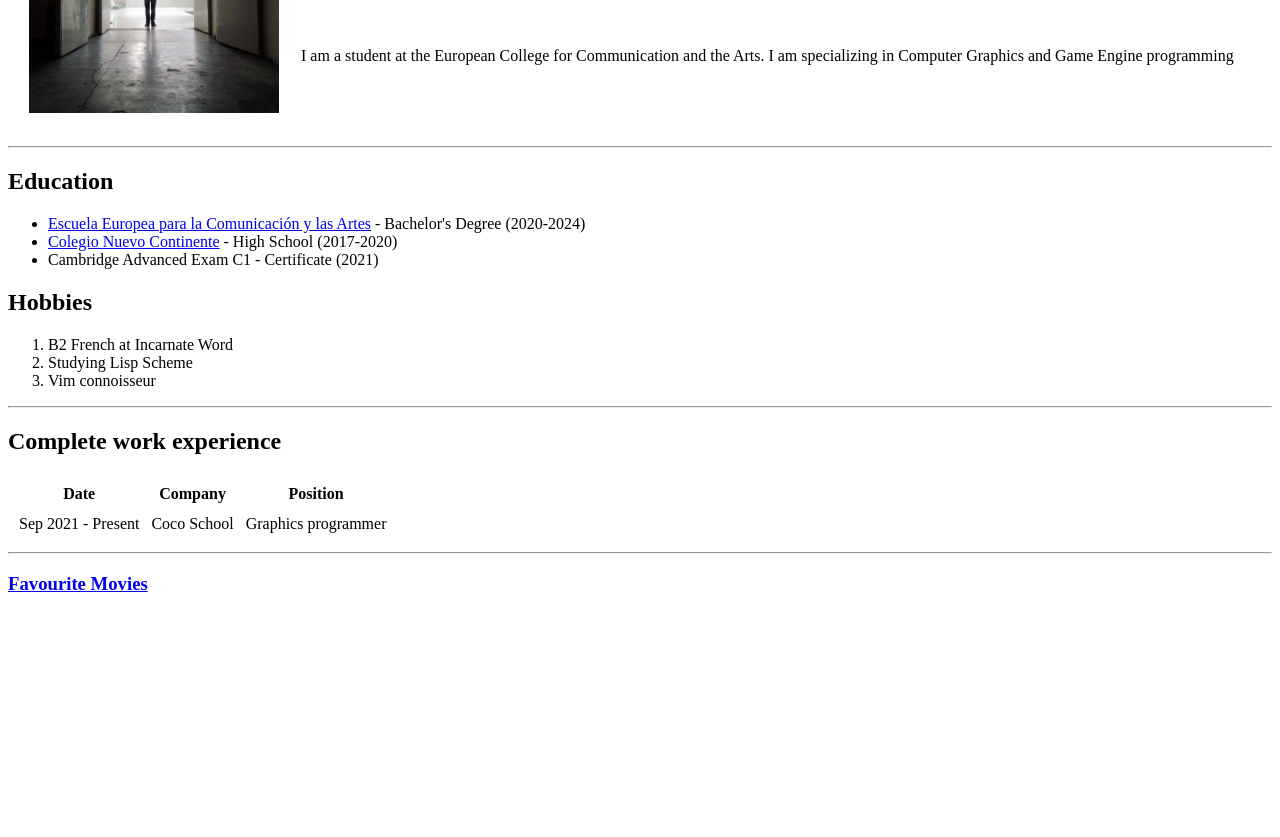
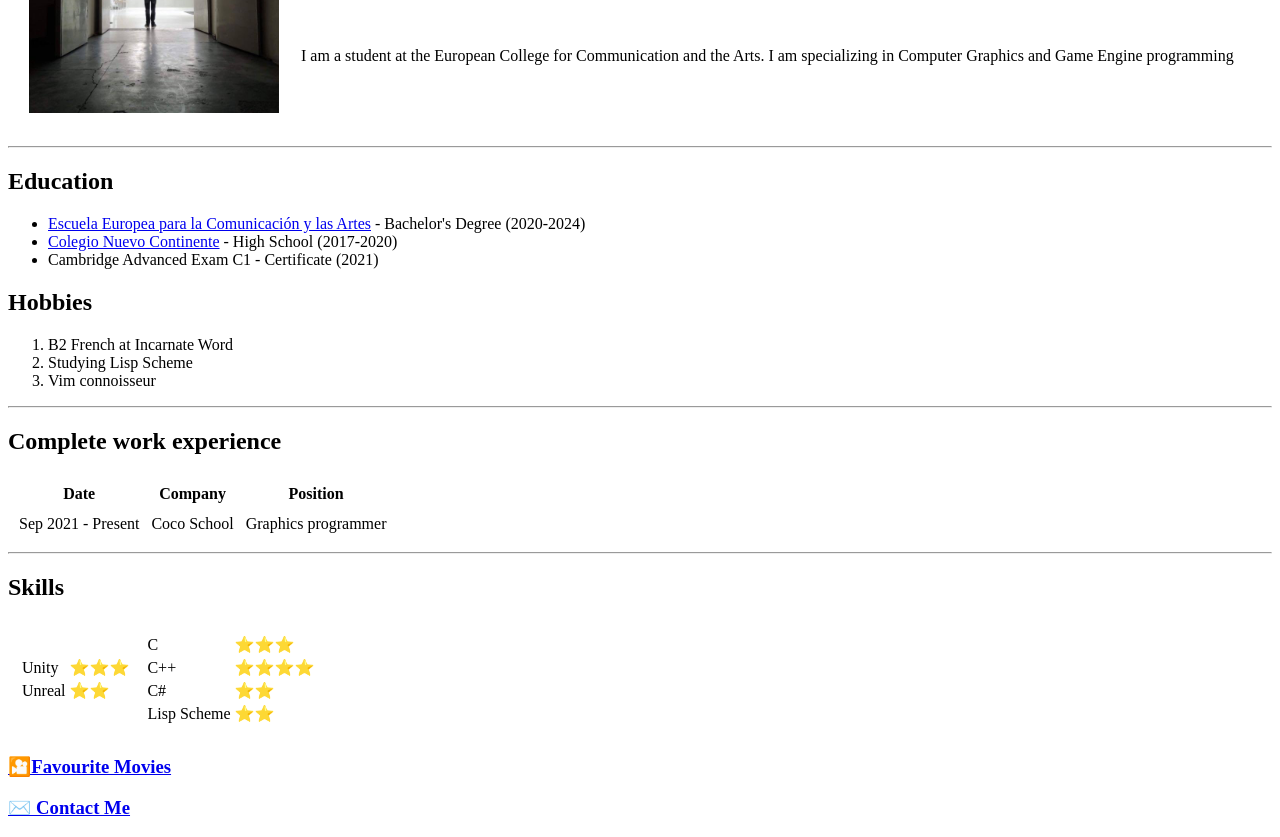
Before and after one commit to candianis/WebCoffee, a plain HTML site: page Clase01/index.html in a window 1280 px wide. Shown: the part 166-1003 px from the top of the page. Before the commit the page ends 800 px from the top, so only its background shows below. Drawn offline with Linux system fonts and the light colour scheme.

Commit message:
Table modification and Contact page

```diff
--- a/Clase01/index.html
+++ b/Clase01/index.html
@@ -38,11 +38,11 @@
     <hr>
     <h2>Complete work experience</h2>
     <table cellspacing="10">
-        <thead align="center">
+        <thead>
             <tr>
-                <td><strong>Date</strong></td>
-                <td><strong>Company</strong></td>
-                <td><strong>Position</strong></td>
+                <th>Date</th>
+                <th>Company</th>
+                <th>Position</th>
             </tr>
         </thead>
         <tbody>
@@ -55,7 +55,47 @@
 
     </table>
     <hr>
-    <h3><a href="movies.html">Favourite Movies</a></h3>
+
+    <h2>Skills</h2>
+    <table cellspacing="10">
+        <tr>
+            <td>
+                <table>
+                    <tr>
+                        <td>Unity</td>
+                        <td>⭐⭐⭐</td>
+                    </tr>
+                    <tr>
+                        <td>Unreal</td>
+                        <td>⭐⭐</td>
+                    </tr>
+                </table>
+            </td>
+            <td>
+                <table>
+                    <tr>
+                        <td>C</td>
+                        <td>⭐⭐⭐</td>
+                    </tr>
+                    <tr>
+                        <td>C++</td>
+                        <td>⭐⭐⭐⭐</td>
+                    </tr>
+                    <tr>
+                        <td>C#</td>
+                        <td>⭐⭐</td>
+                    </tr>
+                    <tr>
+                        <td>Lisp Scheme</td>
+                        <td>⭐⭐</td>
+                    </tr>
+                </table>
+            </td>
+        </tr>
+    </table>
+
+    <h3><a href="movies.html">🎦Favourite Movies</a></h3>
+    <h3><a href="contact.html">✉️ Contact Me</a></h3>
 
 </body>
 </html>
```
Also changed, not shown: Clase01/contact.html (added, +21 -0 lines), Clase01/movies.html (+32 -0 lines).
